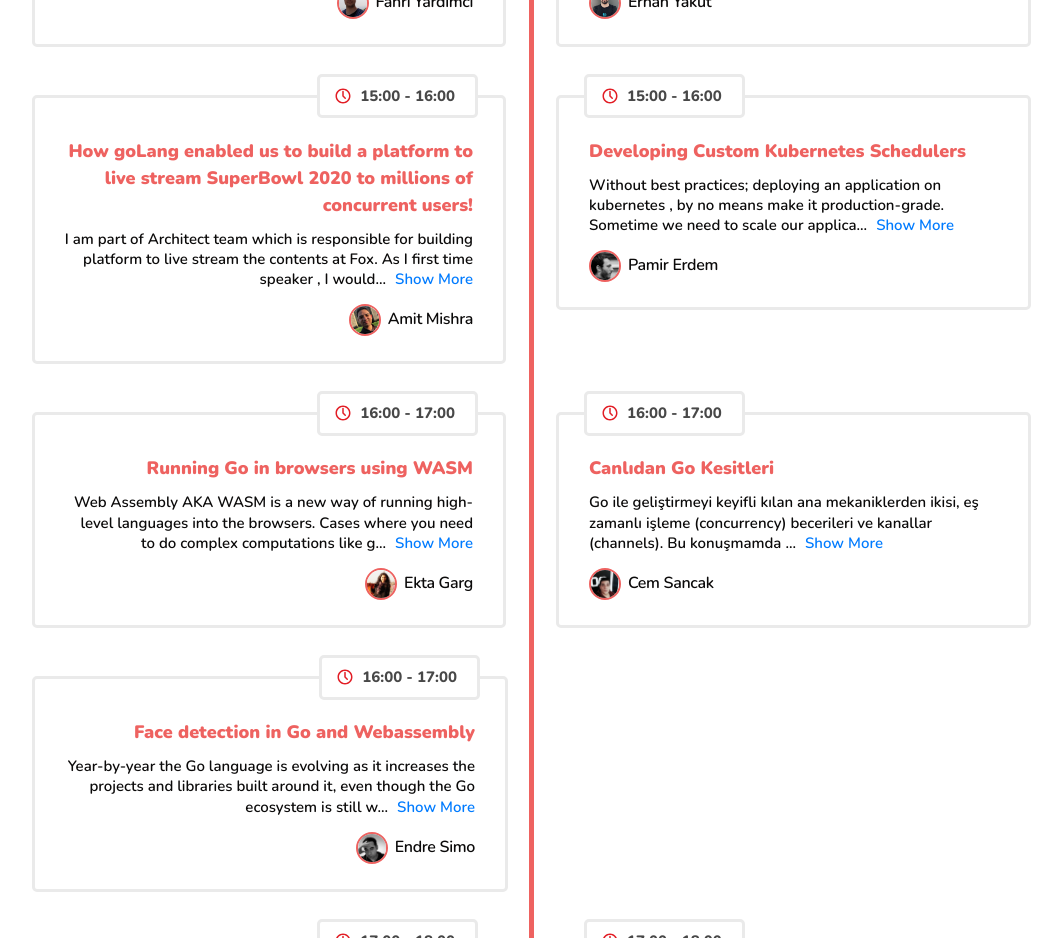
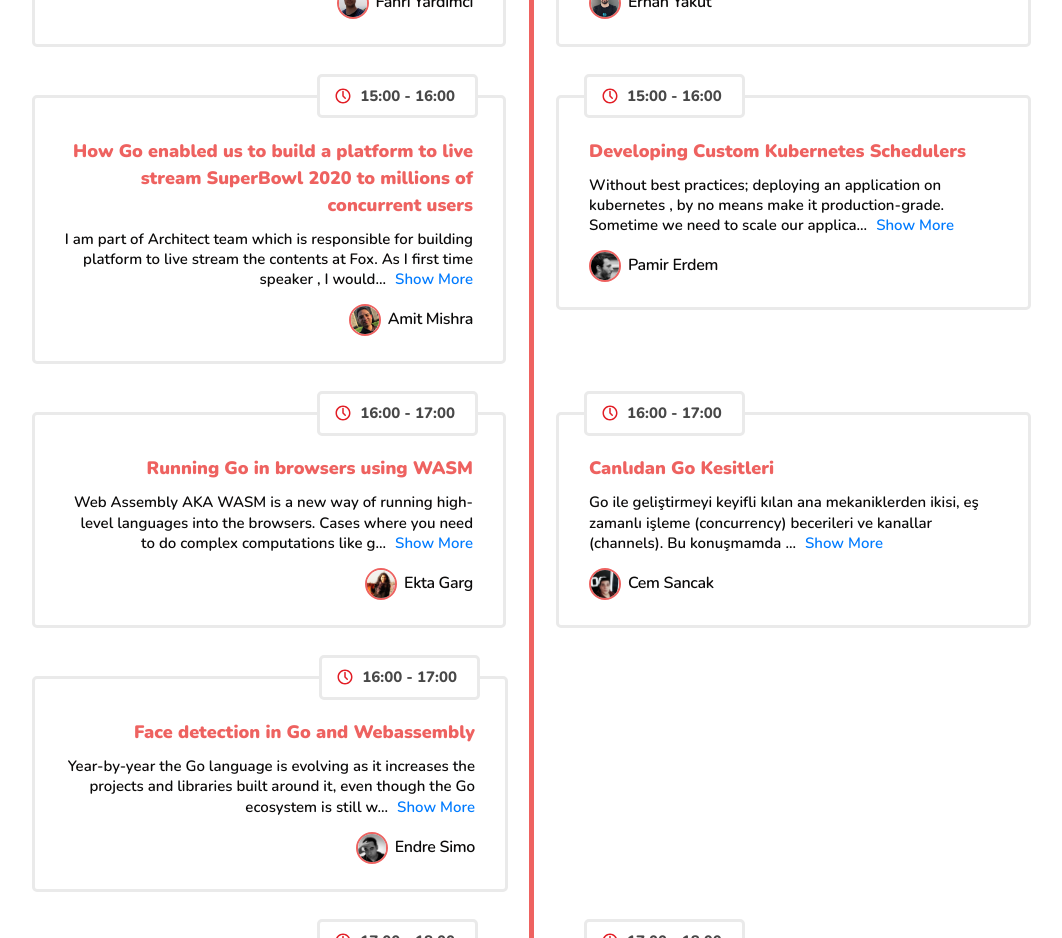
Before and after one commit to GoTurkiye/gophercon.ist, a Vue app: page /en in a window 1280 px wide. Shown: the part 4320-5258 px from the top of the page, without its empty margins (109-1171 px from the left). Built offline with nearby package versions, Linux system fonts and the light colour scheme; what vue-sweetalert2 would draw is missing.

Commit message:
change schedule

```diff
--- a/src/App.vue
+++ b/src/App.vue
@@ -538,9 +538,9 @@
                 track="Sponsor Track 1"
                 time="15:00 - 16:00"
                 avatar="amit-mishra.jpg"
-                title="How goLang enabled us to build a platform to live stream SuperBowl 2020 to millions of concurrent users!"
+                title="How Go enabled us to build a platform to live stream SuperBowl 2020 to millions of concurrent users"
                 author="Amit Mishra"
-                desc="I am part of Architect team which is responsible for building platform to live stream the contents at Fox. As I first time speaker , I would like to share our story and challenges we face everyday while streaming contents. I would like to share how goLang helped us building a playback platform which can handle these challenges and serve magical moment to millions of concurrent users without any issue."
+                desc="I am part of Architect team which is responsible for building platform to live stream the contents at Fox. As I first time speaker , I would like to share our story and challenges we face everyday while streaming contents. I would like to share how Go helped us building a playback platform which can handle these challenges and serve magical moment to millions of concurrent users without any issue."
               />
               <Card
                 position="right"
```
